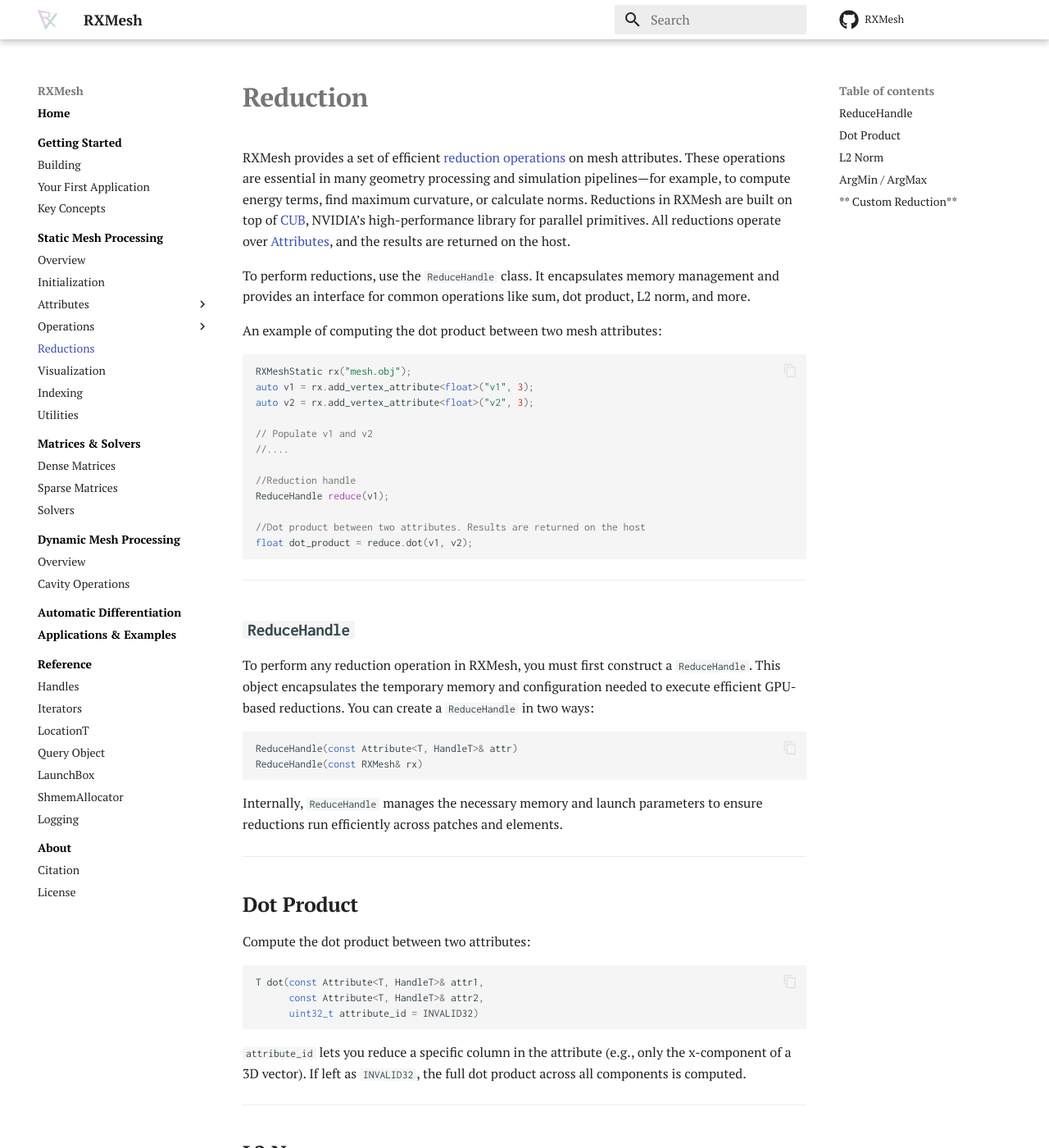
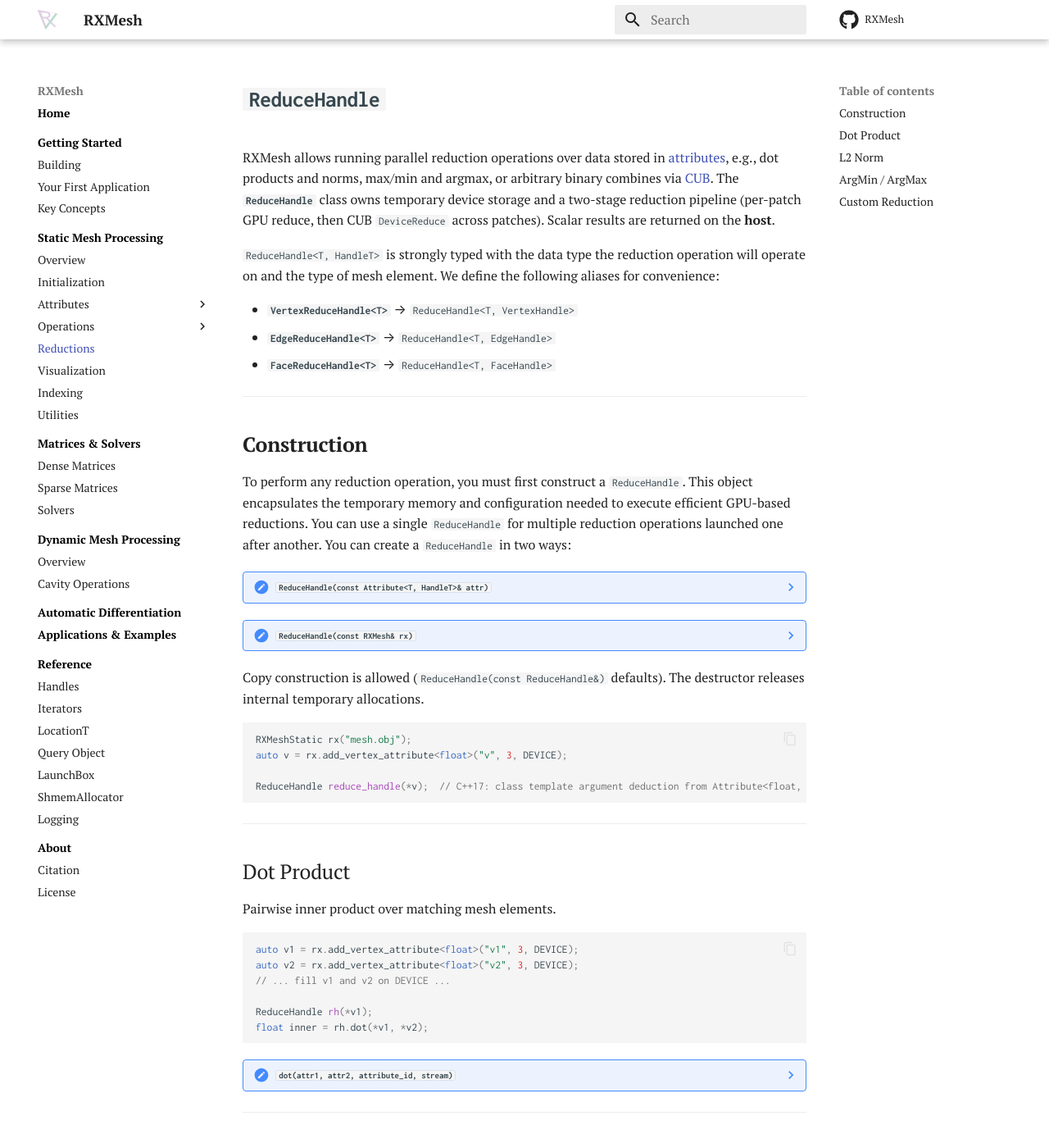
Before and after one commit to Ahdhn/RXMeshDocs, an MkDocs documentation site: the page built from docs/rxmesh/reduce_handle.md, in a window 1280 px wide and 1400 px high. Shown: the whole window at 82% size. Built offline with MkDocs 1.6.1 and Material for MkDocs 9.7.7, drawn with Linux system fonts in a browser that asks for light colours; comment, search, counter and statistics services are not loaded; some of the changed text lies outside the part shown.

Commit message:
reduction

````diff
--- a/docs/rxmesh/reduce_handle.md
+++ b/docs/rxmesh/reduce_handle.md
@@ -1,99 +1,150 @@
-# **Reduction**
+# **`ReduceHandle`**
 
-RXMesh provides a set of efficient [reduction operations](https://en.wikipedia.org/wiki/Reduction_operator) on mesh attributes. These operations are essential in many geometry processing and simulation pipelines—for example, to compute energy terms, find maximum curvature, or calculate norms. Reductions in RXMesh are built on top of [CUB](https://docs.nvidia.com/cuda/cub/index.html), NVIDIA’s high-performance library for parallel primitives. All reductions operate over [Attributes](working_with_attributes.md), and the results are returned on the host.
+RXMesh allows running parallel reduction operations over data stored in [attributes](working_with_attributes.md), e.g., dot products and norms, max/min and argmax, or arbitrary binary combines via [CUB](https://docs.nvidia.com/cuda/cub/index.html). The **`ReduceHandle`** class owns temporary device storage and a two-stage reduction pipeline (per-patch GPU reduce, then CUB `DeviceReduce` across patches). Scalar results are returned on the **host**.
 
-To perform reductions, use the `ReduceHandle` class. It encapsulates memory management and provides an interface for common operations like sum, dot product, L2 norm, and more.
+`ReduceHandle<T, HandleT>` is strongly typed with the data type the reduction operation will operate on and the type of mesh element. We define the following aliases for convenience:
 
-An example of computing the dot product between two mesh attributes:
+- **`VertexReduceHandle<T>`** → `ReduceHandle<T, VertexHandle>`
+- **`EdgeReduceHandle<T>`** → `ReduceHandle<T, EdgeHandle>`
+- **`FaceReduceHandle<T>`** → `ReduceHandle<T, FaceHandle>`
+
+---
+
+## **Construction**
+
+To perform any reduction operation, you must first construct a `ReduceHandle`. This object encapsulates the temporary memory and configuration needed to execute efficient GPU-based reductions. You can use a single `ReduceHandle` for multiple reduction operations launched one after another. You can create a `ReduceHandle` in two ways:
+
+
+??? note "`ReduceHandle(const Attribute<T, HandleT>& attr)`"
+    Use when you already have an attribute on the mesh.
+
+??? note "`ReduceHandle(const RXMesh& rx)`"
+    Works with **`RXMeshStatic`** or **`RXMeshDynamic`**.
+
+Copy construction is allowed (`ReduceHandle(const ReduceHandle&)` defaults). The destructor releases internal temporary allocations.
 
 ```cpp
 RXMeshStatic rx("mesh.obj");
-auto v1 = rx.add_vertex_attribute<float>("v1", 3);
-auto v2 = rx.add_vertex_attribute<float>("v2", 3);
+auto v = rx.add_vertex_attribute<float>("v", 3, DEVICE);
 
-// Populate v1 and v2
-//....
-
-//Reduction handle
-ReduceHandle reduce(v1);
-
-//Dot product between two attributes. Results are returned on the host
-float dot_product = reduce.dot(v1, v2);
+ReduceHandle reduce_handle(*v);  // C++17: class template argument deduction from Attribute<float, VertexHandle>
 ```
 
 ---
 
-## **`ReduceHandle`**
+## Dot Product
 
-To perform any reduction operation in RXMesh, you must first construct a `ReduceHandle`. This object encapsulates the temporary memory and configuration needed to execute efficient GPU-based reductions. You can create a `ReduceHandle` in two ways:
+Pairwise inner product over matching mesh elements.
+```cpp
+auto v1 = rx.add_vertex_attribute<float>("v1", 3, DEVICE);
+auto v2 = rx.add_vertex_attribute<float>("v2", 3, DEVICE);
+// ... fill v1 and v2 on DEVICE ...
 
-```cpp
-ReduceHandle(const Attribute<T, HandleT>& attr)
-ReduceHandle(const RXMesh& rx)
+ReduceHandle rh(*v1);
+float inner = rh.dot(*v1, *v2);
 ```
-Internally, `ReduceHandle` manages the necessary memory and launch parameters to ensure reductions run efficiently across patches and elements.
+
+??? note "`dot(attr1, attr2, attribute_id, stream)`"
+    ```cpp
+    T dot(const Attribute<T, HandleT>& attr1,
+          const Attribute<T, HandleT>& attr2,
+          uint32_t                     attribute_id = INVALID32,
+          cudaStream_t                 stream       = NULL);
+    ```
+
+    - **`attribute_id`**: reduce a single component column, or **`INVALID32`** for all columns together.
+    - **`stream`**: CUDA stream for the device work.
+
+
 
 ---
 
-## **Dot Product**
-
-Compute the dot product between two attributes:
-
-```cpp
-T dot(const Attribute<T, HandleT>& attr1,
-      const Attribute<T, HandleT>& attr2,
-      uint32_t attribute_id = INVALID32)
-```
-
-`attribute_id` lets you reduce a specific column in the attribute (e.g., only the x-component of a 3D vector). If left as `INVALID32`, the full dot product across all components is computed.
-
----
-
-## **L2 Norm**
+## L2 Norm
 
 Compute the squared L2 norm of an attribute:
 
 ```cpp
-T norm2(const Attribute<T, HandleT>& attr, uint32_t attribute_id = INVALID32)
+auto v = rx.add_vertex_attribute<float>("v", 3, DEVICE);
+// ... fill v on DEVICE ...
+ReduceHandle reduce_handle(*v);
+float n = reduce_handle.norm2(*v);
 ```
 
-This is equivalent to `dot(attr, attr)` but often optimized.
+??? note "`norm2(attr, attribute_id, stream)`"
+    ```cpp
+    T norm2(const Attribute<T, HandleT>& attr,
+            uint32_t                     attribute_id = INVALID32,
+            cudaStream_t                 stream       = NULL);
+    ```
+
+    Same as in `dot()`
+
+
 
 ---
 
-## **ArgMin / ArgMax**
+## ArgMin / ArgMax
 
-Returns the value and the corresponding handle that minimizes/maximizes the attribute:
+Returns the value and the corresponding handle of min/max value of the attribute:
 
 ```cpp
-KeyValue arg_min(const Attribute<T, HandleT>& attr, uint32_t attribute_id = INVALID32)
-KeyValue arg_max(const Attribute<T, HandleT>& attr, uint32_t attribute_id = INVALID32)
+auto kv = reduce_handle.arg_max(attr);
+// kv.key   — handle of the element with maximum value
+// kv.value — corresponding scalar / component value
 ```
 
-Where: `using KeyValue = KeyValuePair<HandleT, T>`
+??? note "`arg_max` / `arg_min`"
+    ```cpp
+    KeyValue arg_max(const Attribute<T, HandleT>& attr,
+                     uint32_t                     attribute_id = INVALID32,
+                     cudaStream_t                 stream       = NULL);
+
+    KeyValue arg_min(const Attribute<T, HandleT>& attr,
+                     uint32_t                     attribute_id = INVALID32,
+                     cudaStream_t                 stream       = NULL);
+    ```
+
+    Same as in `dot()`
+
+
 
 ---
 
-## ** Custom Reduction**
+## Custom Reduction
 
-Use `reduce()` to perform user-defined reductions:
+Generic reduction with a binary associative operator and neutral initial value `init`. You can use CUB’s functors (**`cub::Sum()`**, **`cub::Max()`**, **`cub::Min()`**, …) or a small device functor with `T operator()(const T& a, const T& b) const`.
 
 ```cpp
-T reduce(const Attribute<T, HandleT>& attr,
-         ReductionOp reduction_op, T init,
-         uint32_t attribute_id = INVALID32)
+auto e = rx.add_edge_attribute<uint32_t>("e", 3, DEVICE);
+// ... fill e on DEVICE ...
+
+ReduceHandle reduce_handle(*e);
+uint32_t m = reduce_handle.reduce(*e, cub::Max(), uint32_t(0));
 ```
 
-`ReductionOp` is a functor implementing:
+User-defined reduction operation functor:
 
 ```cpp
-struct CustomMin {
-    __device__ __forceinline__ T operator()(const T& a, const T& b) const {
+struct CustomMin
+{
+    template <typename U>
+    __device__ __forceinline__ U operator()(const U& a, const U& b) const
+    {
         return (b < a) ? b : a;
     }
 };
 ```
 
-`init` is the initial value (e.g., 0 for sum, 1 for product, large value for min).
+??? note "`reduce(attr, reduction_op, init, attribute_id, stream)`"
+    ```cpp
+    template <typename ReductionOp>
+    T reduce(const Attribute<T, HandleT>& attr,
+             ReductionOp                  reduction_op,
+             T                            init,
+             uint32_t                     attribute_id = INVALID32,
+             cudaStream_t                 stream       = NULL);
+    ```
 
-You can also use built-in functors from CUB, e.g., `cub::Sum()`, `cub::Max()`, `cub::Min()`.
+    - **`init`**: identity for the operator (e.g. **`0`** for sum, **`0`** for **`cub::Max()`** on unsigned types as in the tests).
+    - **`attribute_id`**: reduce a single component column, or **`INVALID32`** for all columns together.
+    - **`stream`**: CUDA stream for the device work.
````
